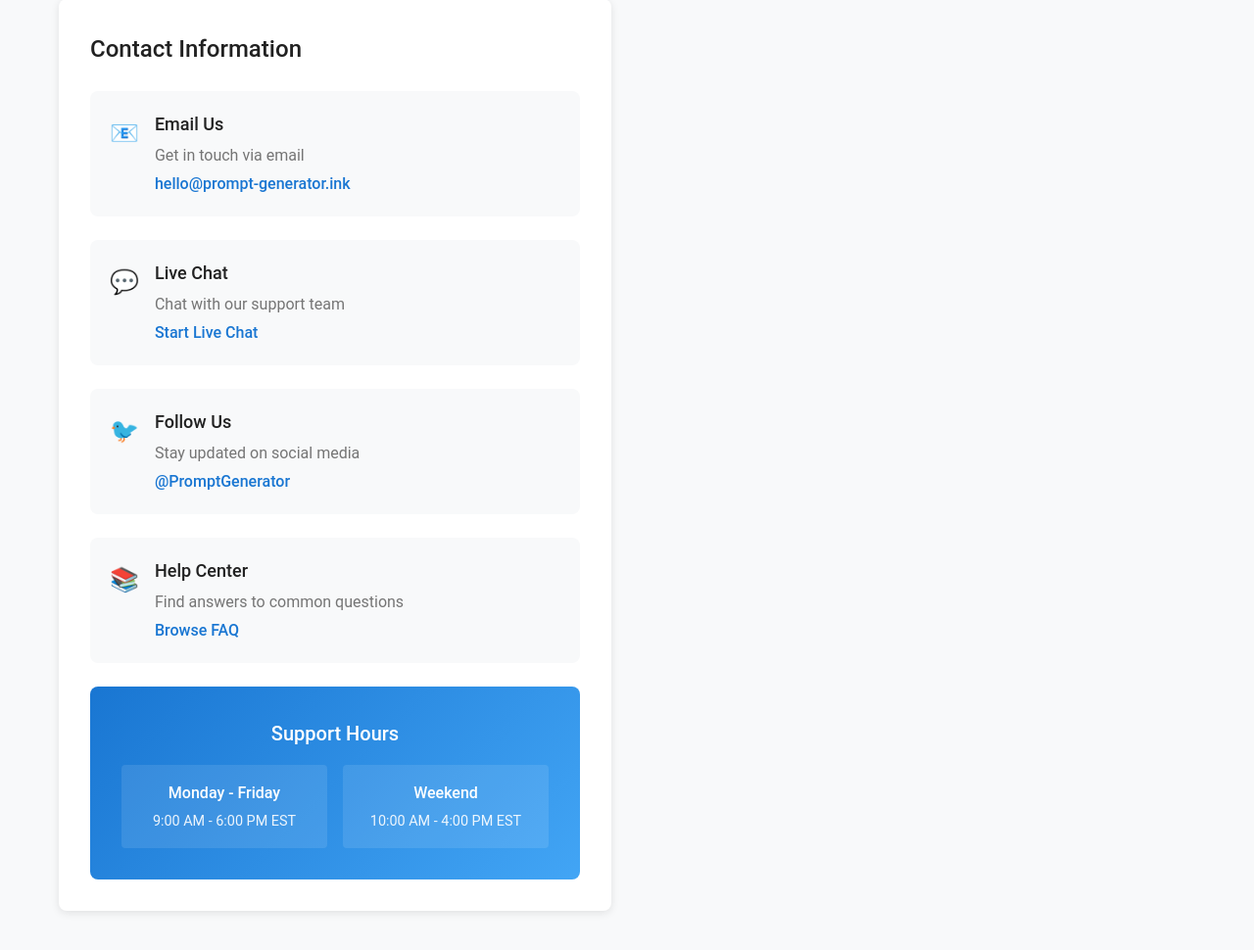
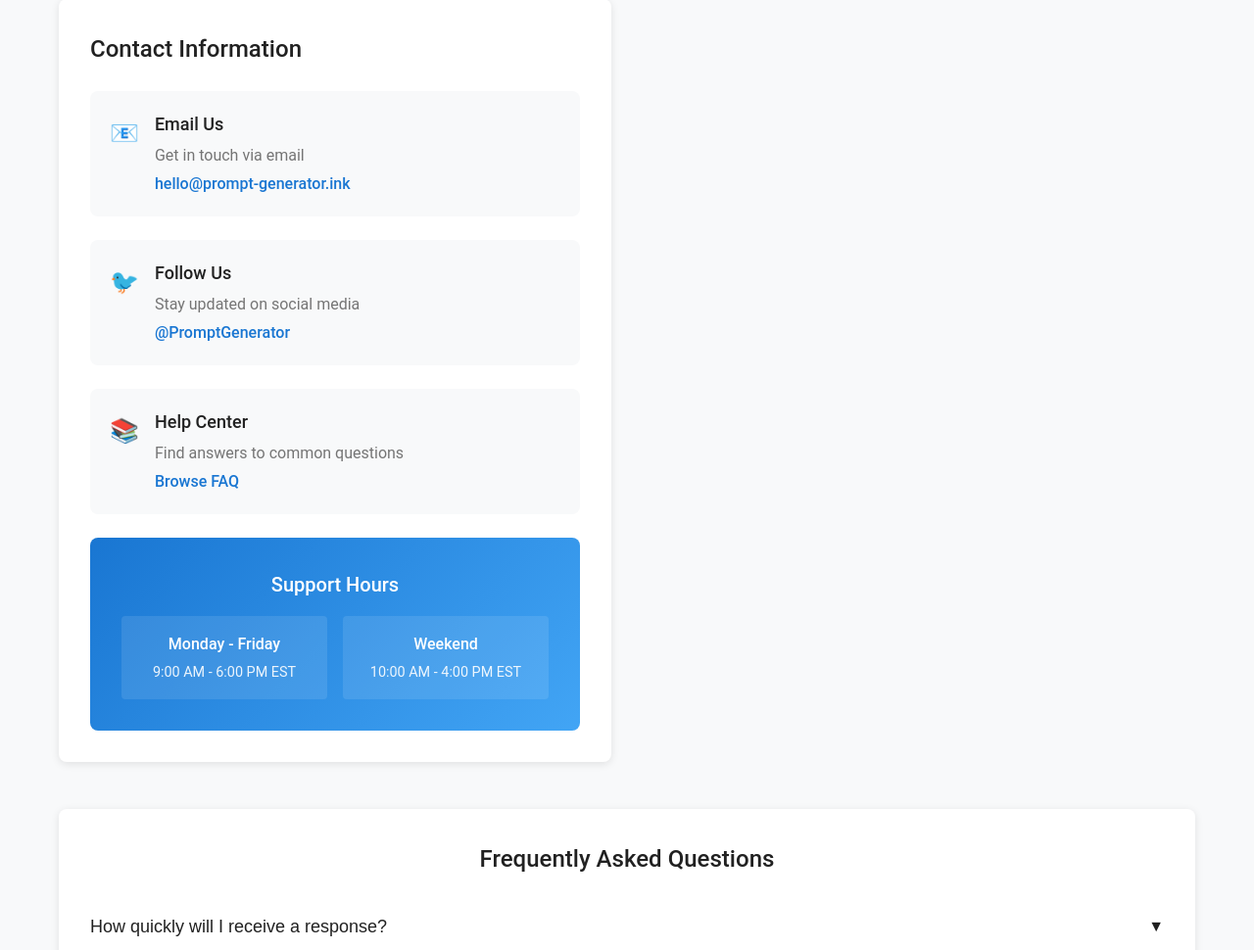
Before and after one commit to Zeecoworld/prompt-generator, a Flask app: page /contact in a window 1280 px wide. Shown: the part 363-1333 px from the top of the page at 98% size. Run offline with Flask 3, Linux system fonts and the light colour scheme.

Commit message:
Update contact.html

```diff
--- a/templates/contact.html
+++ b/templates/contact.html
@@ -568,15 +568,6 @@
                     </div>
 
                     <div class="contact-method">
-                        <div class="contact-icon">💬</div>
-                        <div class="contact-details">
-                            <h4>Live Chat</h4>
-                            <p>Chat with our support team</p>
-                            <a href="#" onclick="openChat()">Start Live Chat</a>
-                        </div>
-                    </div>
-
-                    <div class="contact-method">
                         <div class="contact-icon">🐦</div>
                         <div class="contact-details">
                             <h4>Follow Us</h4>
```
